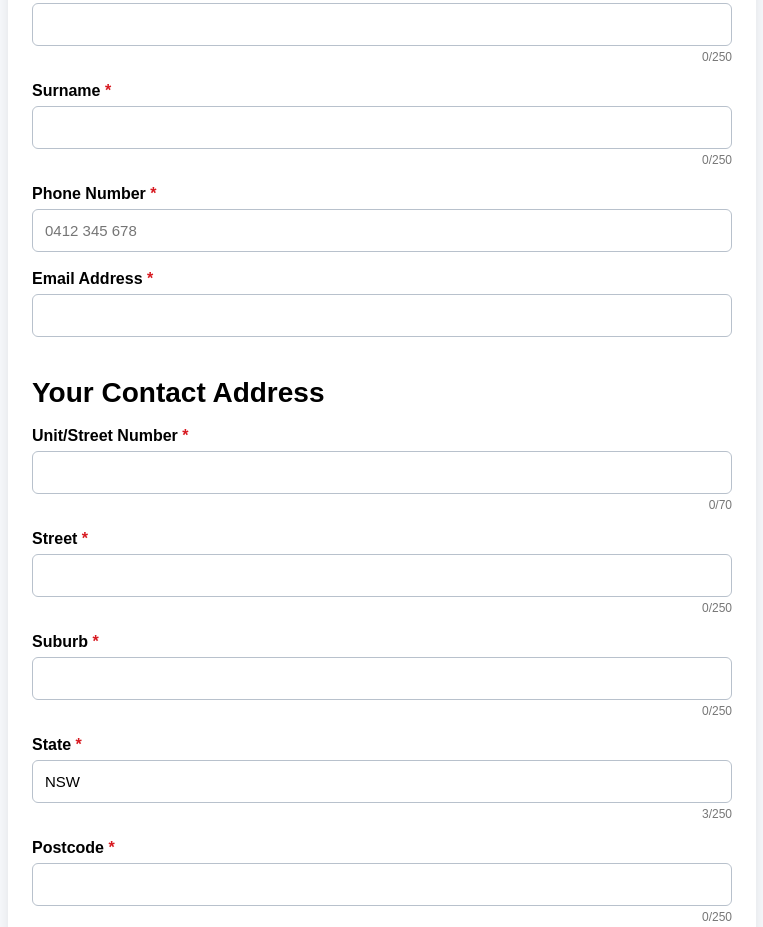
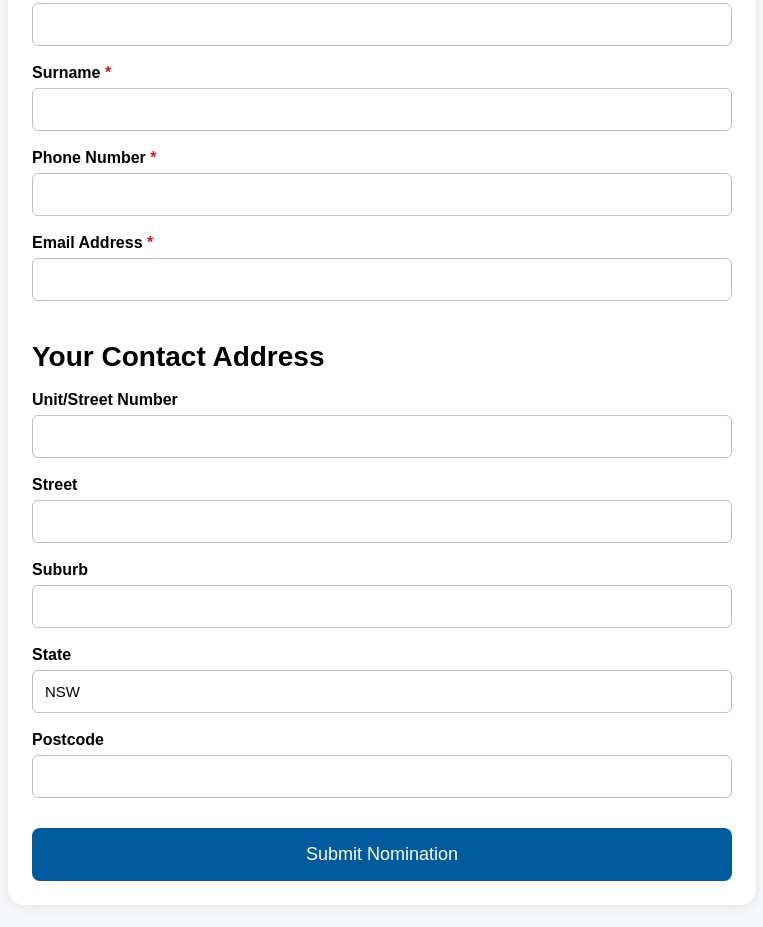
Before and after one commit to BrentSpatial/test_form, a plain HTML site: page index.html in a window 1280 px wide. Shown: the part 641-1568 px from the top of the page, without its empty margins (258-1021 px from the left). Drawn offline with Linux system fonts and the light colour scheme.

Commit message:
Update index.html - long fix

```diff
--- a/index.html
+++ b/index.html
@@ -158,7 +158,7 @@ textarea{
 
 <div class="card">
 
-    <h1>⚡ Fake Poles</h1>
+    <h1>⚡ Real Fake Poles</h1>
 
     <div class="selected-banner">
         The pole below was selected from the map and will be included with this submission.
@@ -180,39 +180,32 @@ textarea{
 
     <label>First Name <span class="required">*</span></label>
     <input type="text" id="firstName">
-    <div class="counter">0/250</div>
 
     <label>Surname <span class="required">*</span></label>
     <input type="text" id="surname">
-    <div class="counter">0/250</div>
 
     <label>Phone Number <span class="required">*</span></label>
-    <input type="text" id="phone" placeholder="0412 345 678">
+    <input type="text" id="phone">
 
     <label>Email Address <span class="required">*</span></label>
     <input type="email" id="email">
 
     <h2>Your Contact Address</h2>
 
-    <label>Unit/Street Number <span class="required">*</span></label>
+    <label>Unit/Street Number</label>
     <input type="text" id="unitNumber">
-    <div class="counter">0/70</div>
 
-    <label>Street <span class="required">*</span></label>
+    <label>Street</label>
     <input type="text" id="street">
-    <div class="counter">0/250</div>
 
-    <label>Suburb <span class="required">*</span></label>
+    <label>Suburb</label>
     <input type="text" id="suburb">
-    <div class="counter">0/250</div>
 
-    <label>State <span class="required">*</span></label>
+    <label>State</label>
     <input type="text" id="state" value="NSW">
-    <div class="counter">3/250</div>
 
-    <label>Postcode <span class="required">*</span></label>
+    <label>Postcode</label>
     <input type="text" id="postcode">
-    <div class="counter">0/250</div>
 
     <button
         id="submitButton"
@@ -227,7 +220,7 @@ textarea{
     </div>
 
     <div id="errorMessage" class="error">
-        ❌ Submission failed. Check browser console (F12) for details.
+        ❌ Submission failed. Check browser console for details.
     </div>
 
 </div>
@@ -239,11 +232,12 @@ const params = new URLSearchParams(window.location.search);
 const poleId = params.get('pole_id') || '';
 
 document.getElementById('poleId').value = poleId;
-
 document.getElementById('poleDisplay').textContent =
     poleId || 'No Pole Selected';
 
 async function submitNomination() {
+
+    console.log("Submit button clicked");
 
     document.getElementById('successMessage').style.display = 'none';
     document.getElementById('errorMessage').style.display = 'none';
@@ -259,48 +253,20 @@ async function submitNomination() {
 
     const feature = {
         attributes: {
-
-            pole_id:
-                document.getElementById('poleId').value,
-
-            first_name:
-                document.getElementById('firstName').value,
-
-            surname:
-                document.getElementById('surname').value,
-
-            phone:
-                document.getElementById('phone').value,
-
-            email:
-                document.getElementById('email').value,
-
-            unit_number:
-                document.getElementById('unitNumber').value,
-
-            street:
-                document.getElementById('street').value,
-
-            suburb:
-                document.getElementById('suburb').value,
-
-            state:
-                document.getElementById('state').value,
-
-            postcode:
-                document.getElementById('postcode').value,
-
-            comments:
-                document.getElementById('comments').value,
-
-            date_submitted:
-                today,
-
-            submission_status:
-                'New',
-
-            source:
-                'Experience Builder'
+            pole_id: document.getElementById('poleId').value,
+            first_name: document.getElementById('firstName').value,
+            surname: document.getElementById('surname').value,
+            phone: document.getElementById('phone').value,
+            email: document.getElementById('email').value,
+            unit_number: document.getElementById('unitNumber').value,
+            street: document.getElementById('street').value,
+            suburb: document.getElementById('suburb').value,
+            state: document.getElementById('state').value,
+            postcode: document.getElementById('postcode').value,
+            comments: document.getElementById('comments').value,
+            date_submitted: today,
+            submission_status: 'New',
+            source: 'Experience Builder'
         }
     };
 
@@ -311,8 +277,7 @@ async function submitNomination() {
             {
                 method: 'POST',
                 headers: {
-                    'Content-Type':
-                    'application/x-www-form-urlencoded'
+                    'Content-Type': 'application/x-www-form-urlencoded'
                 },
                 body:
                     'f=json&features=' +
@@ -322,14 +287,13 @@ async function submitNomination() {
             }
         );
 
-        const result =
-            await response.json();
+        const result = await response.json();
 
         console.log(result);
 
         if (
             result.addResults &&
-            result.addResults.length > 0 &&
+            result.addResults[0] &&
             result.addResults[0].success
         ) {
 
@@ -357,8 +321,7 @@ async function submitNomination() {
     }
 
     submitButton.disabled = false;
-    submitButton.innerText =
-        'Submit Nomination';
+    submitButton.innerText = 'Submit Nomination';
 }
 
 </script>
```
